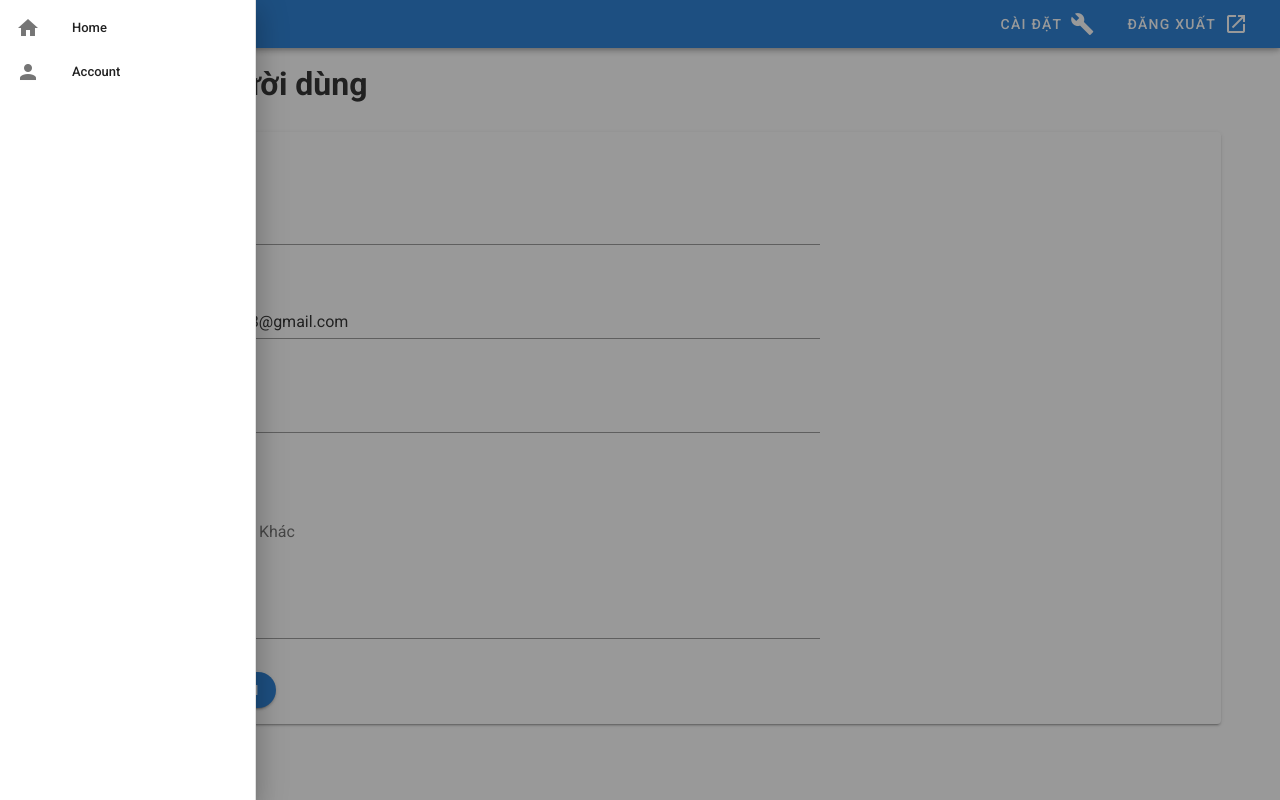
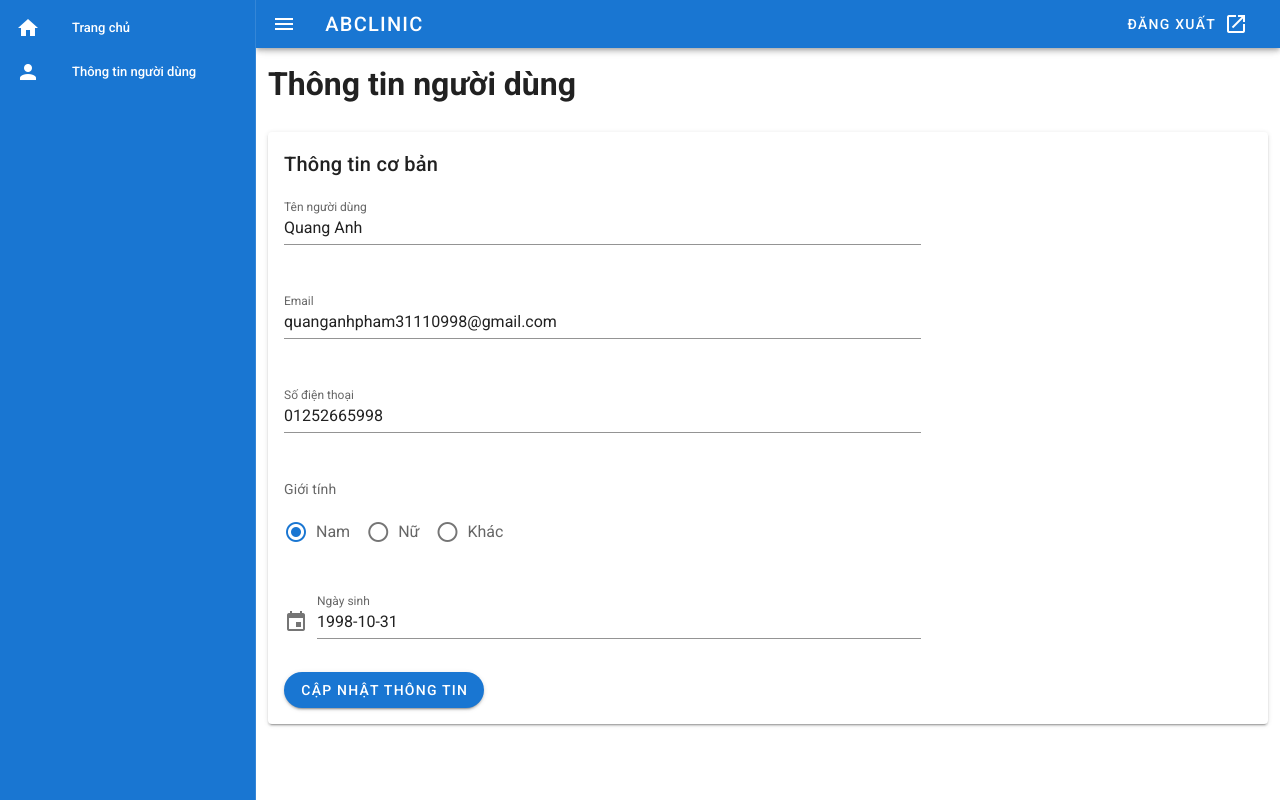
Before and after one commit to phamquanganh31101998/abclinic-frontend, a Vue app: page /info in a window 1280 px wide. Both pictures are taken after a click on the button 28 px from the left and 24 px from the top of the page. Built offline with nearby package versions, Linux system fonts and the light colour scheme.

Commit message:
26/3/2020 - navbar, appbar components

```diff
--- a/src/App.vue
+++ b/src/App.vue
@@ -1,86 +1,69 @@
 <template>
   <v-app>
-    <v-app-bar
+    <!-- <v-app-bar
       dense
       app
       color="primary"
       dark
       >
-      <v-app-bar-nav-icon @click="drawer = true"></v-app-bar-nav-icon>
-
+      <v-app-bar-nav-icon @click="drawer = !drawer"></v-app-bar-nav-icon>
+      <v-btn text @click="goToHomePage()">
         <v-toolbar-title>ABCLINIC</v-toolbar-title>
-      <!-- <div class="d-flex align-center">
-        <v-btn text :large="true" @click="goToHomePage()">
-          <v-img
-            alt="Vuetify Logo"
-            class=""
-            contain
-            src="https://cdn.vuetifyjs.com/images/logos/vuetify-logo-dark.png"
-            transition="scale-transition"
-            width="40"
-          />
-
-          <h2>ABCLINIC</h2>
       </v-btn>
-      </div> -->
-
       <v-spacer></v-spacer>
-      <v-btn text @click="goToInfoPage()">
-        <span class="mr-2">Cài đặt</span>
-        <v-icon>build</v-icon>
-      </v-btn>
       <v-btn
         href="#"
         text
         >
-        <span class="mr-2">Đăng xuất</span>
+        <span class="mr-2" @click="logout()">Đăng xuất</span>
         <v-icon>mdi-open-in-new</v-icon>
       </v-btn>
-    </v-app-bar>
-
+    </v-app-bar> -->
+    <app-bar></app-bar>
     <v-content>
         <router-view></router-view>
     </v-content>
-    <v-navigation-drawer
+    <nav-bar></nav-bar>
+    <!-- <v-navigation-drawer
+      app
+      color="primary"
+      dark
       v-model="drawer"
-      absolute
-      temporary
         >
       <v-list
         nav
         dense
         >
         <v-list-item-group
-          v-model="group"
-          active-class="deep-purple--text text--accent-4"
           >
-          <v-list-item>
+          <v-list-item @click="goToHomePage()">
             <v-list-item-icon>
               <v-icon>mdi-home</v-icon>
             </v-list-item-icon>
-            <v-list-item-title>Home</v-list-item-title>
+            <v-list-item-title>Trang chủ</v-list-item-title>
           </v-list-item>
 
-          <v-list-item>
+          <v-list-item @click="goToInfoPage()">
             <v-list-item-icon>
               <v-icon>mdi-account</v-icon>
             </v-list-item-icon>
-            <v-list-item-title>Account</v-list-item-title>
+            <v-list-item-title>Thông tin người dùng</v-list-item-title>
           </v-list-item>
 
         </v-list-item-group>
       </v-list>
-    </v-navigation-drawer>
+    </v-navigation-drawer> -->
   </v-app>
 </template>
 
 <script>
-
+import AppBar from '../src/components/AppBar'
+import NavBar from '../src/components/NavBar'
 export default {
   name: 'App',
 
   components: {
-
+    AppBar, NavBar
   },
 
   data: () => ({
@@ -91,9 +74,7 @@ export default {
     goToHomePage(){
         this.$router.replace('/')
     },
-    goToInfoPage(){
-      this.$router.replace('/info')
-    }
+
   }
 };
 </script>
--- /dev/null
+++ b/src/components/AppBar.vue
@@ -0,0 +1,36 @@
+<template>
+    <v-app-bar
+        dense
+        app
+        color="primary"
+        dark
+        >
+        <v-app-bar-nav-icon @click="toggleNavDrawer()"></v-app-bar-nav-icon>
+        <v-btn text @click="goToHomePage()">
+            <v-toolbar-title>ABCLINIC</v-toolbar-title>
+        </v-btn>
+        <v-spacer></v-spacer>
+        <v-btn
+            href="#"
+            text
+            >
+            <span class="mr-2" @click="logout()">Đăng xuất</span>
+            <v-icon>mdi-open-in-new</v-icon>
+        </v-btn>
+    </v-app-bar>
+</template>
+<script>
+export default {
+    methods: {
+        goToHomePage(){
+            this.$router.replace('/')
+        },
+        toggleNavDrawer(){
+            this.$store.dispatch('toggleNavDrawer')
+        },
+        logout(){
+            this.$router.replace('/login')
+        }
+    }
+}
+</script>
--- /dev/null
+++ b/src/components/NavBar.vue
@@ -0,0 +1,49 @@
+<template>
+    <v-navigation-drawer
+        app
+        color="primary"
+        dark
+        v-model="drawer"
+            >
+        <v-list
+            nav
+            dense
+            >
+            <v-list-item-group
+            >
+            <v-list-item @click="goToHomePage()">
+                <v-list-item-icon>
+                <v-icon>mdi-home</v-icon>
+                </v-list-item-icon>
+                <v-list-item-title>Trang chủ</v-list-item-title>
+            </v-list-item>
+
+            <v-list-item @click="goToInfoPage()">
+                <v-list-item-icon>
+                <v-icon>mdi-account</v-icon>
+                </v-list-item-icon>
+                <v-list-item-title>Thông tin người dùng</v-list-item-title>
+            </v-list-item>
+
+            </v-list-item-group>
+        </v-list>
+    </v-navigation-drawer>
+</template>
+<script>
+import {mapGetters} from 'vuex'
+export default {
+    computed:{
+        ...mapGetters({
+            drawer: 'navDrawer'
+        })
+    },
+    methods: {
+        goToHomePage(){
+            this.$router.replace('/')
+        },
+        goToInfoPage(){
+            this.$router.replace('/info')
+        },
+    }
+}
+</script>
--- a/src/store/index.js
+++ b/src/store/index.js
@@ -5,11 +5,23 @@ Vue.use(Vuex)
 
 export default new Vuex.Store({
   state: {
+    navDrawer: false
   },
   mutations: {
+    toggleNavDrawer(state){
+      state.navDrawer = !state.navDrawer
+    }
   },
   actions: {
+    toggleNavDrawer({commit}){
+      commit('toggleNavDrawer')
+    }
   },
   modules: {
+  },
+  getters: {
+    navDrawer: state => {
+      return state.navDrawer
+    }
   }
 })
--- a/src/views/Auth/Login.vue
+++ b/src/views/Auth/Login.vue
@@ -22,7 +22,8 @@
                 let param = {
                     Authorization: '8eec535a-10f2-4d0d-bd07-b67784fd2fd4'
                 }
-                let url = `${config.miscUrl}/accounts`
+                // let url = `${config.miscUrl}/accounts`
+                let url = `${config.userUrl}`
                 apiService.getApi(url, param).then(result => {
                     this.responseText = result
                 }).catch(error => {
--- a/src/views/UserInfo.vue
+++ b/src/views/UserInfo.vue
@@ -17,12 +17,18 @@
                                 <v-col xs="12" sm="12" md="8" lg="8" xl="8">
                                     <v-text-field :rules="noEmptyRules" v-model="name" label="Tên người dùng"></v-text-field>
                                 </v-col>
+                            </v-row>
+                            <v-row>
                                 <v-col xs="12" sm="12" md="8" lg="8" xl="8">
-                                    <v-text-field v-model="email" :rules="emailRules" label="Tên người dùng"></v-text-field>
+                                    <v-text-field v-model="email" :rules="emailRules" label="Email"></v-text-field>
                                 </v-col>
+                            </v-row>
+                            <v-row>
                                 <v-col xs="12" sm="12" md="8" lg="8" xl="8">
                                     <v-text-field v-model="phoneNumber" :rules="phoneRules" label="Số điện thoại"></v-text-field>
                                 </v-col>
+                            </v-row>
+                            <v-row>
                                 <v-col xs="12" sm="12" md="8" lg="8" xl="8">
                                     Giới tính
                                     <v-radio-group v-model="gender" row>
@@ -31,6 +37,8 @@
                                         <v-radio label="Khác" value="2"></v-radio>
                                     </v-radio-group>
                                 </v-col>
+                            </v-row>
+                            <v-row>
                                 <v-col xs="12" sm="12" md="8" lg="8" xl="8">
                                     <v-menu
                                         ref="menu"
@@ -57,6 +65,12 @@
                                         </v-date-picker>
                                     </v-menu>
                                 </v-col>
+                            </v-row>
+                            <v-row>
+
+                            </v-row>
+                            <v-row>
+
                             </v-row>
                         </v-form>
                         <v-row>
```
Lines whose indentation alone changed are shown as unchanged.
